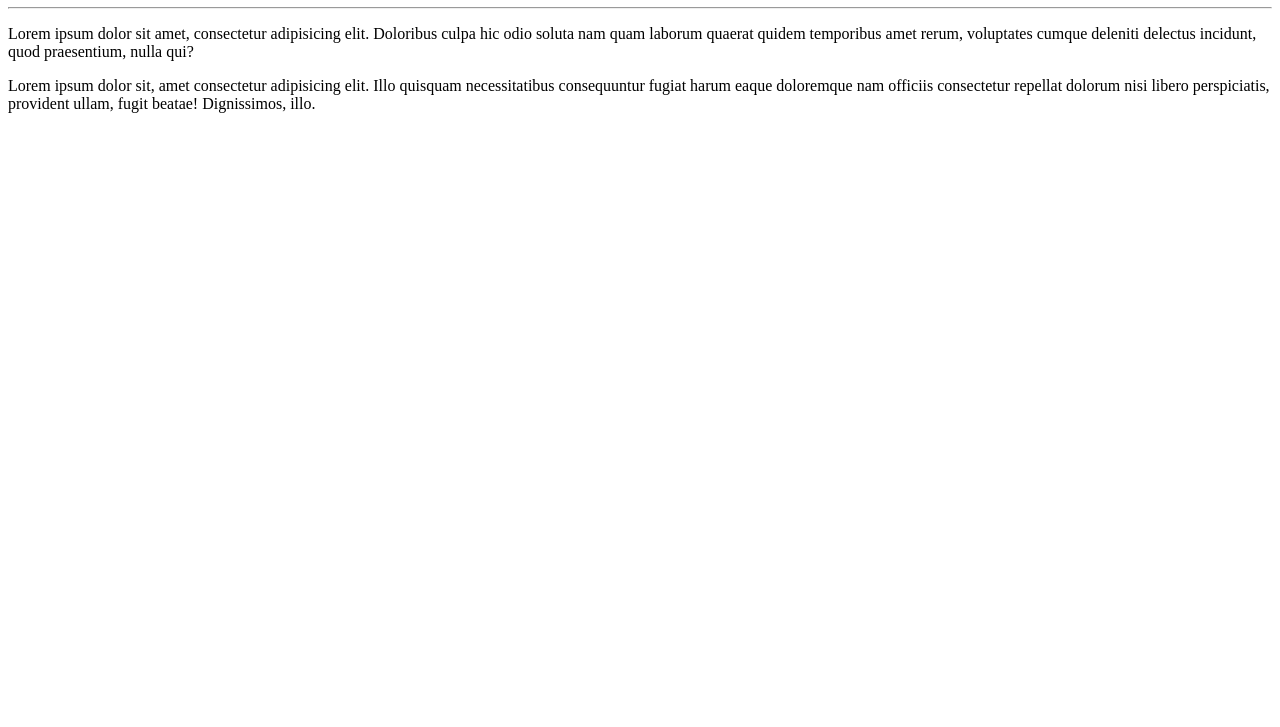
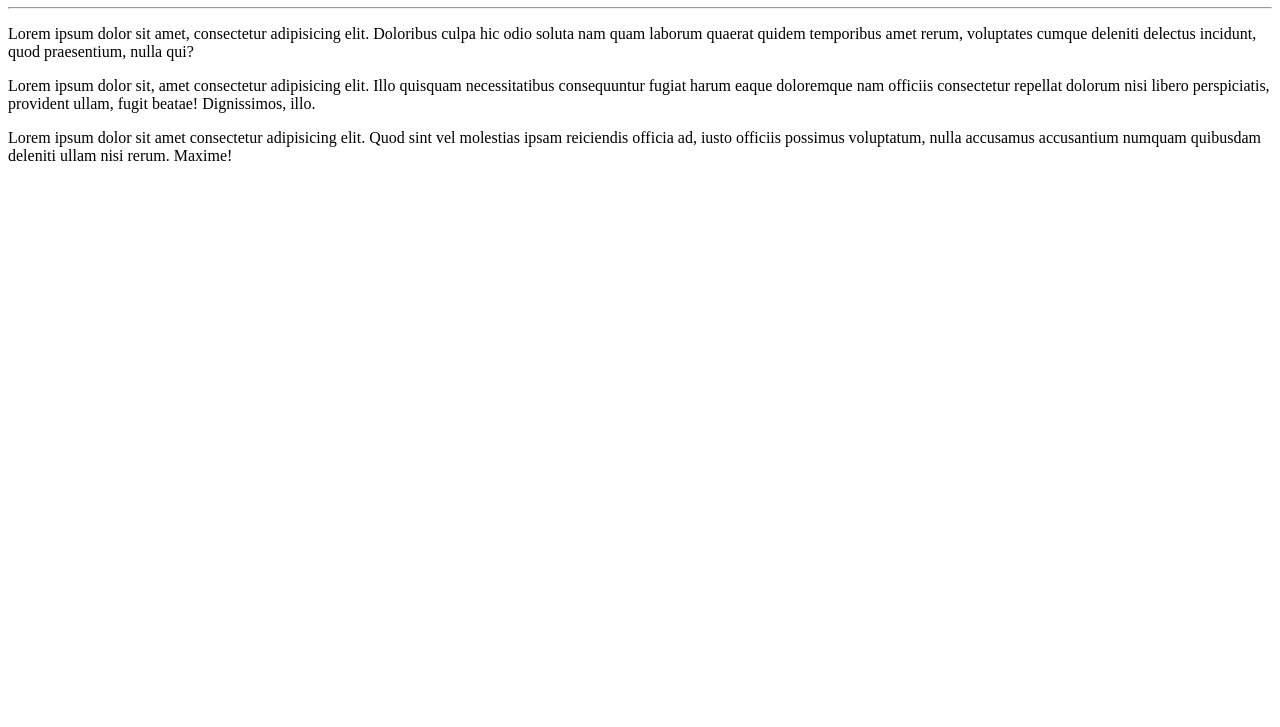
Before and after one commit to Gabriel-Spinola/Hallo-World, a plain HTML site: page Example-Site/index.html in a window 1280 px wide. Shown: the part 73-800 px from the top of the page. Drawn offline with Linux system fonts and the light colour scheme.

Commit message:
Update index.html

```diff
--- a/Example-Site/index.html
+++ b/Example-Site/index.html
@@ -24,6 +24,8 @@
 
         <p>Lorem ipsum dolor sit, amet consectetur adipisicing elit. Illo quisquam necessitatibus consequuntur fugiat harum eaque doloremque nam officiis consectetur repellat dolorum nisi libero perspiciatis, provident ullam, fugit beatae! Dignissimos, illo.</p>
 
+        <p>Lorem ipsum dolor sit amet consectetur adipisicing elit. Quod sint vel molestias ipsam reiciendis officia ad, iusto officiis possimus voluptatum, nulla accusamus accusantium numquam quibusdam deleniti ullam nisi rerum. Maxime!</p>
+
     </body>
 
 </html>
```
